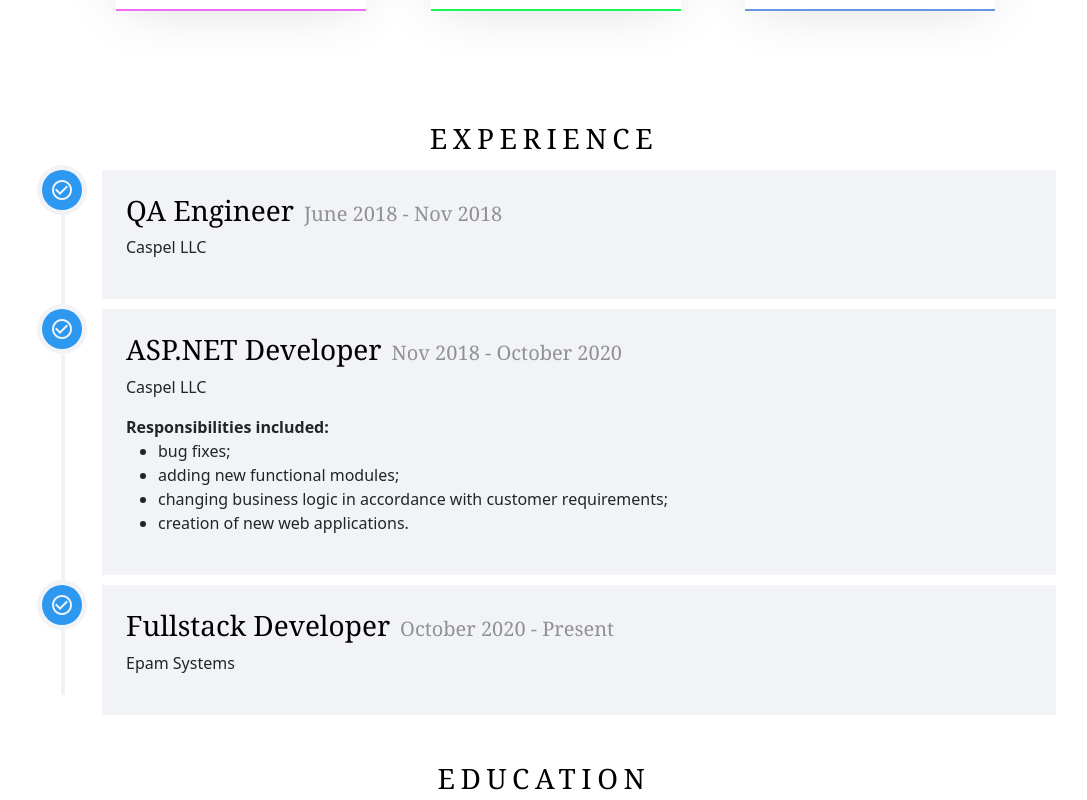
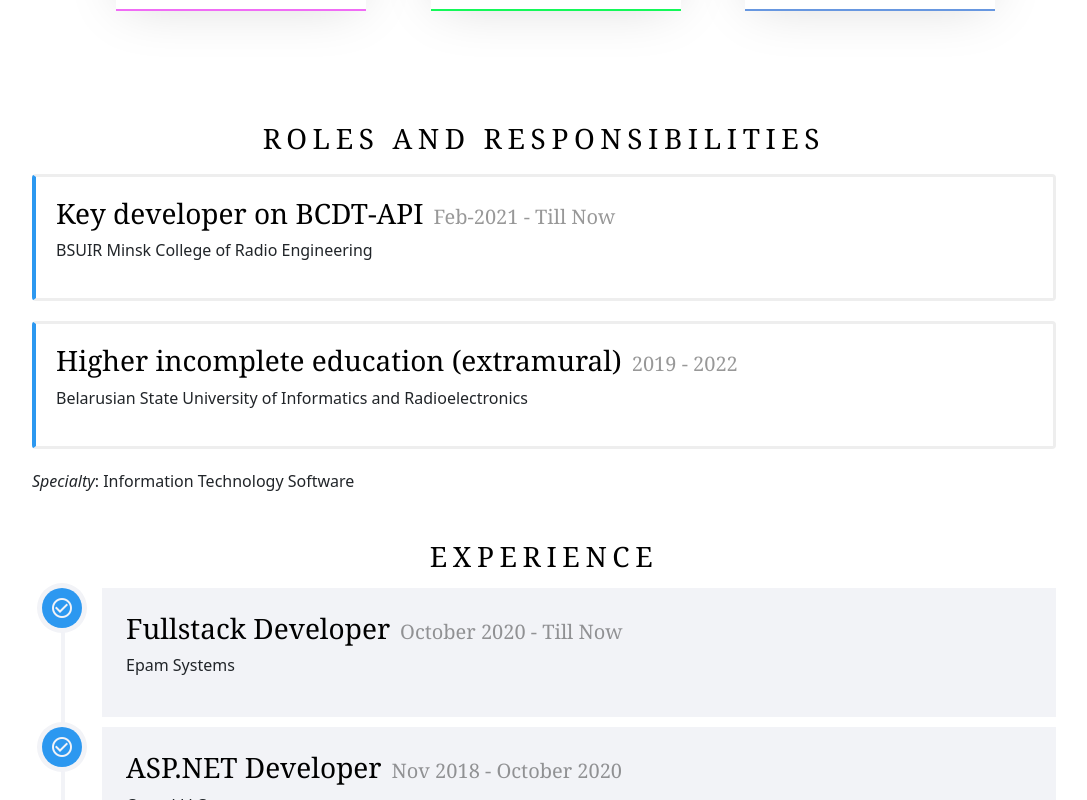
Before and after one commit to agnusha/cv, a React (Create React App) app in the folder cv-app/: page / in a window 1280 px wide. Shown: the part 1360-2160 px from the top of the page, without its empty margins (96-1183 px from the left). Built offline with nearby package versions, Linux system fonts and the light colour scheme.

Commit message:
add roles section

```diff
--- a/cv-app/src/App.scss
+++ b/cv-app/src/App.scss
@@ -338,13 +338,20 @@ h6 {
     }
   }
 
-  .block-education-orange {
+  .block-bordered {
     padding: 1.25rem;
     margin-top: 1.25rem;
     margin-bottom: 1.25rem;
     border: 3px solid #eee;
     border-left-width: 0.25rem;
     border-radius: 0.25rem;
+  }
+
+  .block-roles-blue {
+    border-left-color: #2c98f0;
+  }
+
+  .block-education-orange {
     border-left-color: #f3a837;
   }
 
--- a/cv-app/src/pages/MainPage/MainPage.tsx
+++ b/cv-app/src/pages/MainPage/MainPage.tsx
@@ -142,6 +142,29 @@ const MainPage: React.FC = () => {
           </div>
         </section>
 
+        <section className="content-section my-5">
+          <h2 className="h2-heading">Roles and Responsibilities</h2>
+          <div className="block-roles-blue block-bordered">
+            <h3>
+              Key developer on BCDT-API
+              <span className="grey-span">Feb-2021 - Till Now</span>
+            </h3>
+            <p>BSUIR Minsk College of Radio Engineering</p>
+          </div>
+          <div className="block-roles-blue block-bordered">
+            <h3>
+              Higher incomplete education (extramural)
+              <span className="grey-span">2019 - 2022</span>
+            </h3>
+            <p>
+              Belarusian State University of Informatics and Radioelectronics
+            </p>
+          </div>
+          <p>
+            <em>Specialty</em>: Information Technology Software
+          </p>
+        </section>
+
         {/* <section className="content-section my-5">
       <h2 className="h2-heading">Projects</h2>
       <div className="block-code-picture">
@@ -161,18 +184,17 @@ const MainPage: React.FC = () => {
             <div className="timeline-centered">
               <article className="timeline-entry">
                 <div className="timeline-entry-inner">
-                  <div className="timeline-icon color-1 m-auto">
+                  <div className="timeline-icon color-2">
                     <i className="material-icons custom-icon">
                       check_circle_outline
                     </i>
                   </div>
-
                   <div className="timeline-label">
                     <h3>
-                      QA Engineer
-                      <span className="grey-span">June 2018 - Nov 2018</span>
+                      Fullstack Developer
+                      <span className="grey-span">October 2020 - Till Now</span>
                     </h3>
-                    <p>Caspel LLC</p>
+                    <p>Epam Systems</p>
                   </div>
                 </div>
               </article>
@@ -204,17 +226,18 @@ const MainPage: React.FC = () => {
               </article>
               <article className="timeline-entry">
                 <div className="timeline-entry-inner">
-                  <div className="timeline-icon color-2">
+                  <div className="timeline-icon color-1 m-auto">
                     <i className="material-icons custom-icon">
                       check_circle_outline
                     </i>
                   </div>
+
                   <div className="timeline-label">
                     <h3>
-                      Fullstack Developer
-                      <span className="grey-span">October 2020 - Present</span>
+                      QA Engineer
+                      <span className="grey-span">June 2018 - Nov 2018</span>
                     </h3>
-                    <p>Epam Systems</p>
+                    <p>Caspel LLC</p>
                   </div>
                 </div>
               </article>
@@ -224,17 +247,17 @@ const MainPage: React.FC = () => {
 
         <section className="content-section my-5">
           <h2 className="h2-heading">Education</h2>
-          <div className="block-education-orange">
+          <div className="block-education-orange block-bordered">
             <h3>
               Secondary special education
               <span className="grey-span">2015 - 2019</span>
             </h3>
             <p>BSUIR Minsk College of Radio Engineering</p>
           </div>
-          <div className="block-education-orange">
+          <div className="block-education-orange block-bordered">
             <h3>
               Higher incomplete education (extramural)
-              <span className="grey-span">2019 - 2022</span>
+              <span className="grey-span">2019 - 2023</span>
             </h3>
             <p>
               Belarusian State University of Informatics and Radioelectronics
@@ -252,7 +275,7 @@ const MainPage: React.FC = () => {
             called “English Papa”. Also, while studying at college, I separately
             studied technical terms in English in the subject “Professional
             Vocabulary”. I have experience of communicating with the customer in
-            English
+            English.
           </p>
         </section>
       </main>
```
